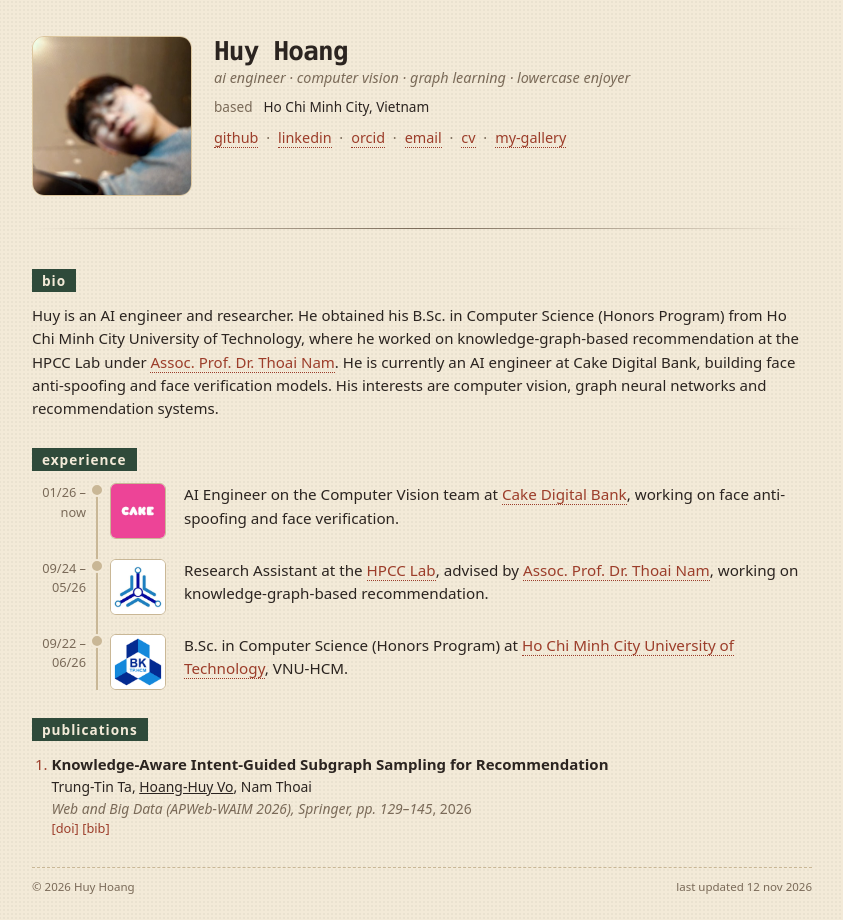
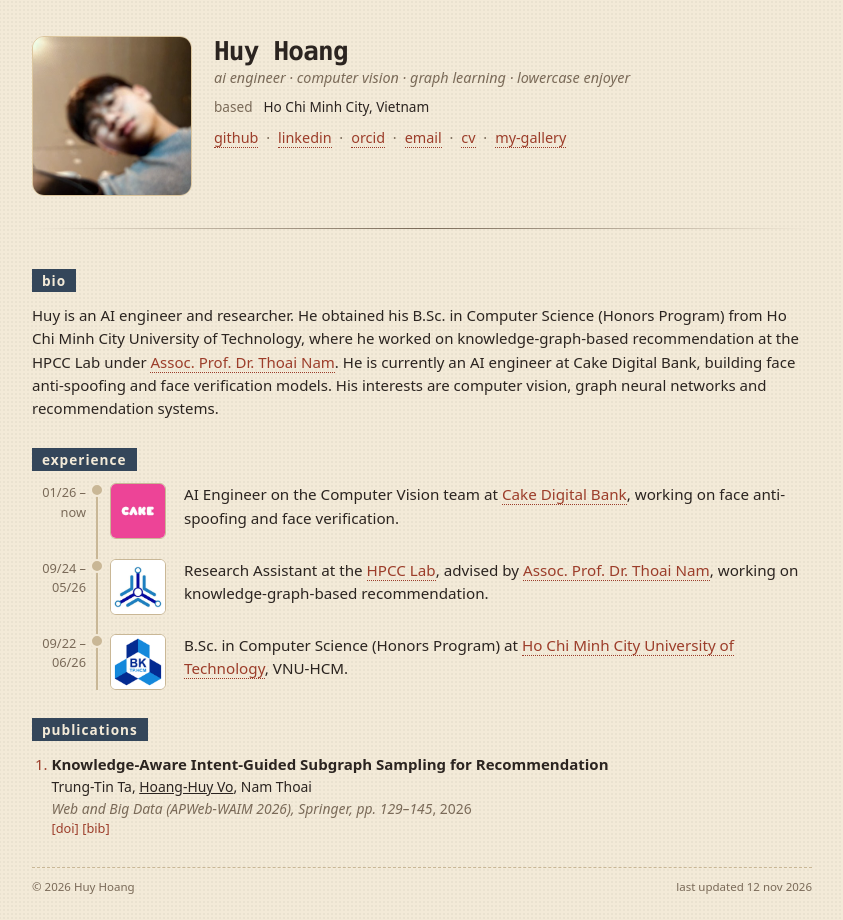
Before and after one commit to edithh81/edithh81.github.io, a Jekyll site: the page built from index.html, in a window 1280 px wide. Shown: the whole page, without its empty margins (218-1061 px from the left). Built offline with Jekyll 4.4.1, drawn with Linux system fonts in a browser that asks for light colours.

Commit message:
Change headline bar color to dusky blue
Co-Authored-By: Claude Opus 5.5 <noreply@anthropic.com>

```diff
--- a/assets/css/style.css
+++ b/assets/css/style.css
@@ -5,7 +5,7 @@
   --muted: #7a6a58;
   --rule: #c9b796;
   --accent: #9c3d2a;   /* old brick red */
-  --bar: #2f4a3a;      /* faded library green */
+  --bar: #34465a;      /* dusky twilight blue */
   --bar-ink: #f3ead8;
 }
 
```
